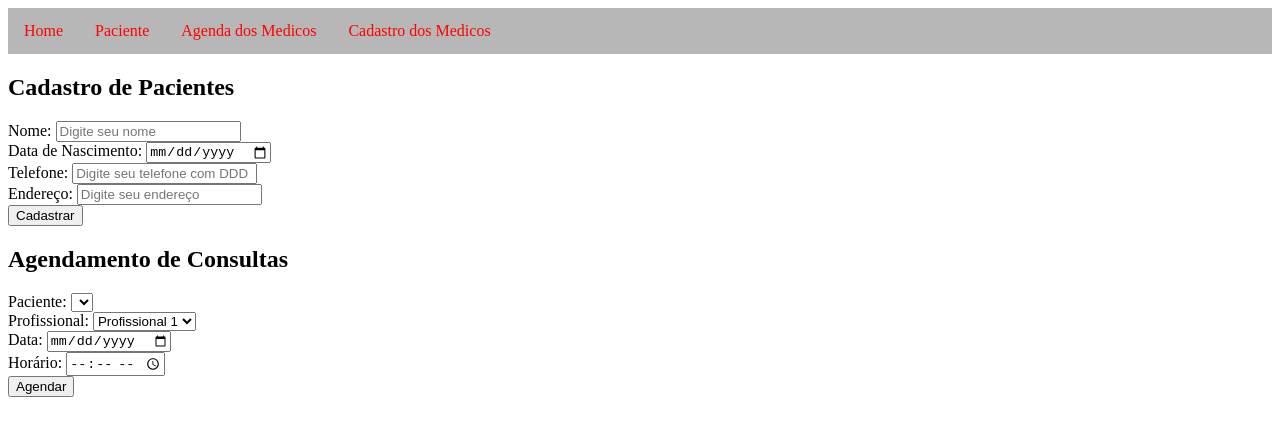
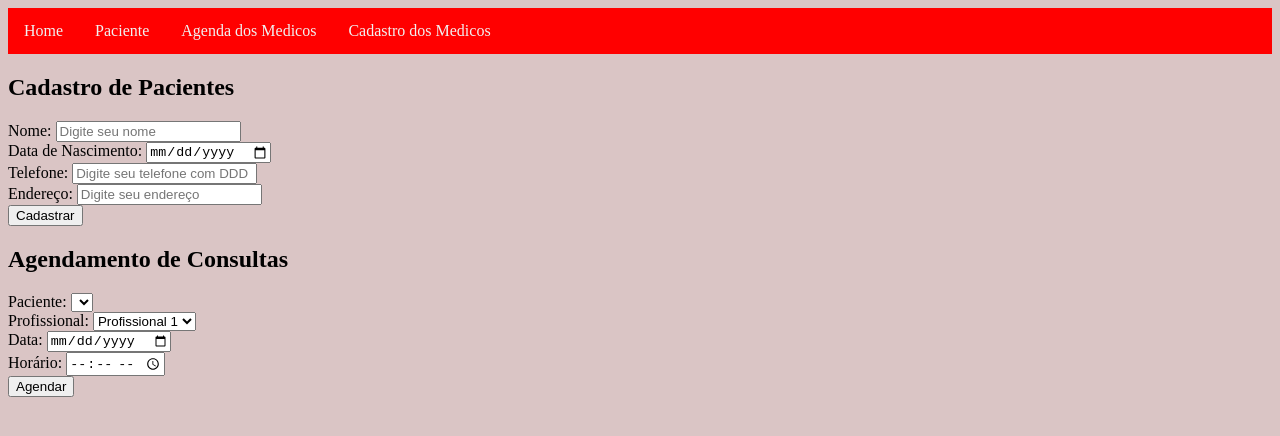
Before and after one commit to Joao-H-Moreira/atividadeVue, a plain HTML site: page pacientes.html in a window 1280 px wide. Drawn offline with nearby package versions, Linux system fonts and the light colour scheme.

Commit message:
Add files via upload

```diff
--- a/style.css
+++ b/style.css
@@ -1,10 +1,15 @@
+
+body{
+  background-color: rgb(218, 197, 197);
+  background-size: cover;
+}
 
 ul {
     list-style-type: none;
     margin: 0;
     padding: 0;
     overflow: hidden;
-      background-color: #b8b7b7;
+      background-color: #ff0000;
 
   }
 
@@ -14,12 +19,16 @@ ul {
 
   li a {
     display: block;
-    color: rgb(255, 0, 0);
+    color: rgb(241, 241, 241);
     text-align: center;
     padding: 14px 16px;
     text-decoration: none;
   }
 
   li a:hover {
-    background-color: #fffefe;
+    background-color: #e66666;
   }
+footer{
+  background-color: rgb(255, 0, 0);
+  text-align: center;
+}
```
